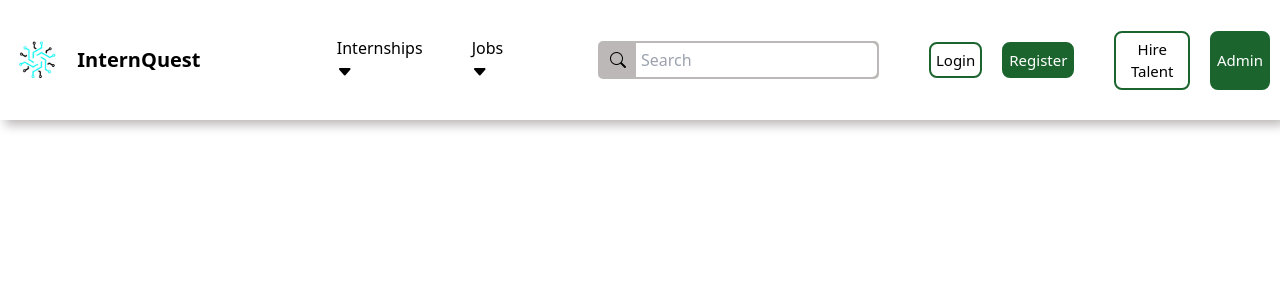
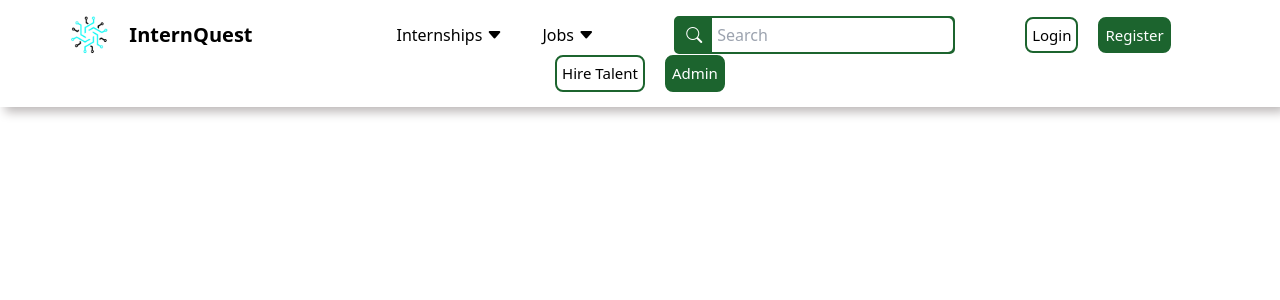
Before and after one commit to Sambit-Mondal/Internshala-Clone, a React (Create React App) app in the folder client/: page / in a window 1280 px wide. Shown: the top 300 px of the page. Built offline with nearby package versions, Linux system fonts and the light colour scheme.

Commit message:
Update navbar.css

```diff
--- a/client/src/Components/Navbar/navbar.css
+++ b/client/src/Components/Navbar/navbar.css
@@ -7,10 +7,14 @@
 nav {
     width: 100%;
     align-items: center;
-    height: 15vh;
+    justify-content: center;
+    flex-wrap: wrap;
+    height: auto;
     overflow: hidden;
-    padding: 10px 10px;
+    padding-top: 15px;
+    padding-bottom: 15px;
     padding-left: 25px;
+    padding-right: 25px;
     box-shadow: 5px 5px 10px rgb(188, 184, 184);
 }
 
@@ -26,10 +30,10 @@ nav {
 }
 
 .search {
-    border: 2px solid rgb(188, 184, 184);
-    background-color: rgb(188, 184, 184);
+    border: 2px solid rgb(28, 100, 46);
+    background-color: rgb(28, 100, 46);
     margin-left: 80px;
-    margin-right: 50px;
+    margin-right: 70px;
     border-radius: 5px;
 }
 
@@ -39,6 +43,7 @@ nav {
     justify-content: center;
     padding-left: 10px;
     padding-right: 10px;
+    color: #ffffff;
 }
 
 .search input {
```
